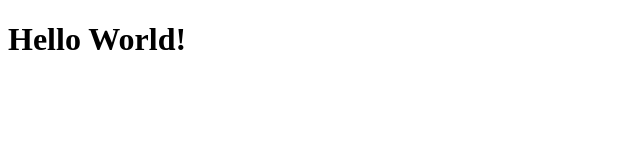
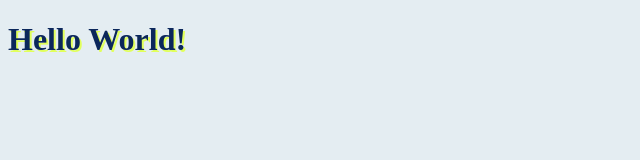
Before and after one commit to pjparham/my-personal-website, a plain HTML site: page index.html in a window 1280 px wide. Shown: the whole page, without its empty margins (0-640 px from the left). Drawn offline with Linux system fonts and the light colour scheme.

Commit message:
add style.css, connect to index.html

```diff
--- a/index.html
+++ b/index.html
@@ -1,6 +1,7 @@
 <!DOCTYPE html>
 <html lang="en">
     <head>
+        <link rel="stylesheet" href="style.css">
         <title>Parker Parham's Personal Website</title>
     </head>
     <body>
--- /dev/null
+++ b/style.css
@@ -0,0 +1,15 @@
+/*
+pallet:
+Roayl Blue Dark: #0B275B //main dark accent color
+Artic Lime #E1ff5c //bold yellow green to highlight
+Razzmatazz: #DB3069 //pop of pinky shade (Maybe Rubine Red #d0255E)
+Light Steel Blue: #B4C1CF //darker light main color
+Alice Blue:# e4edF2 //light background color
+*/
+body {
+    background: #e4edF2;
+}
+h1 {
+    color: #0b275b;
+    text-shadow: 2px 2px #E1ff5c;
+}
```
